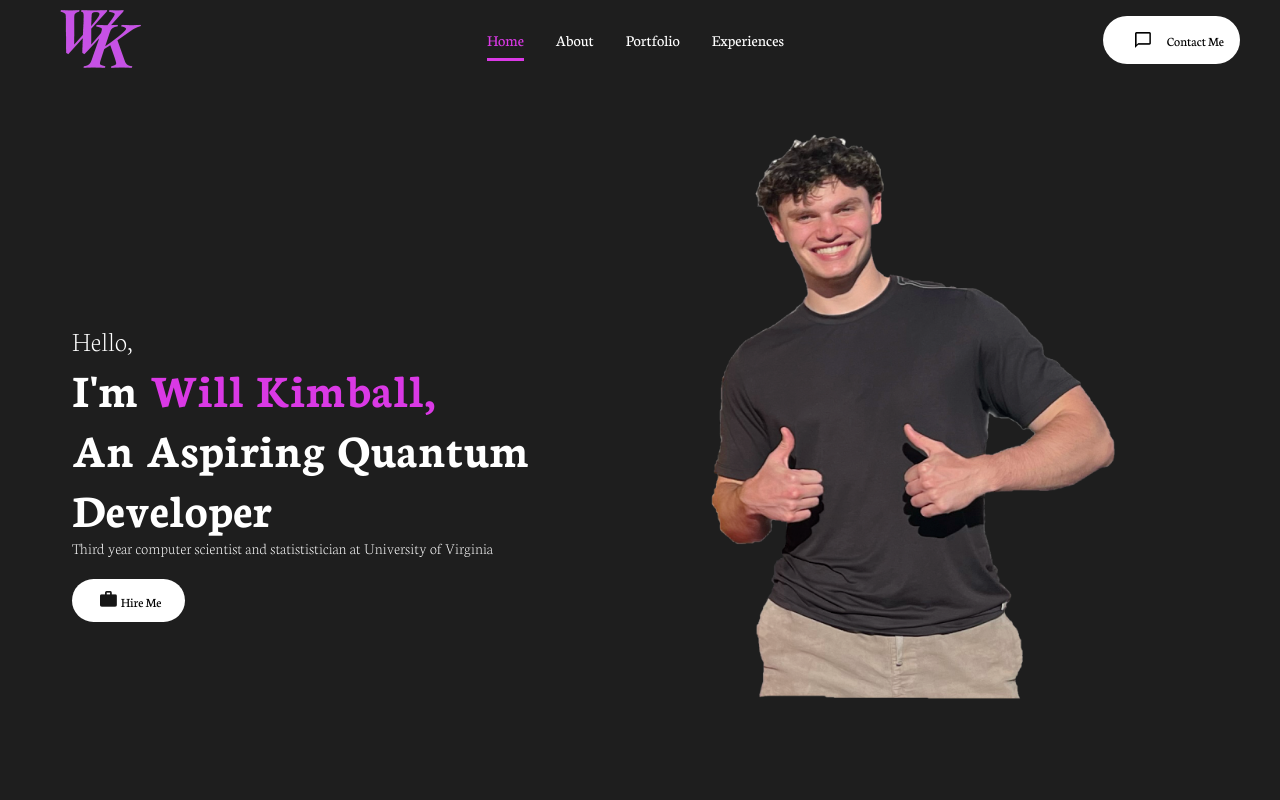
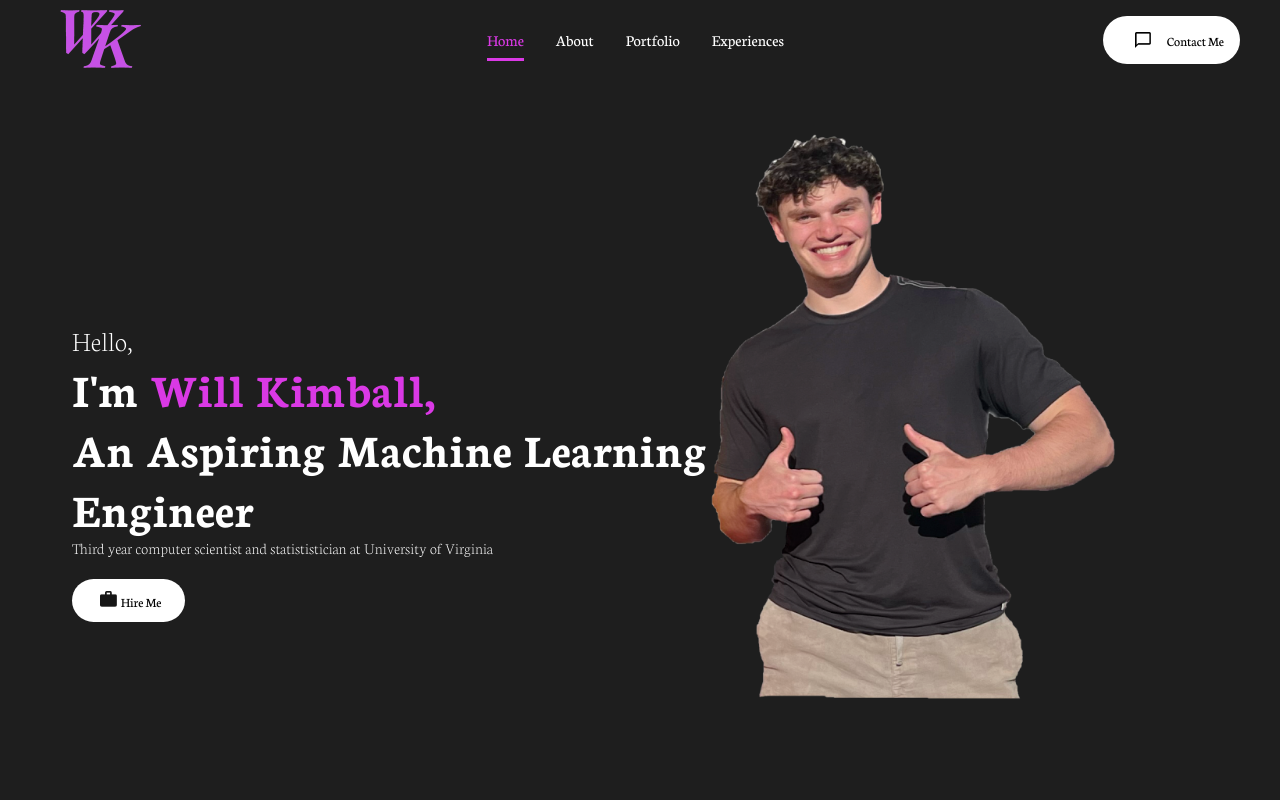
Before and after one commit to WillJKimball/Amp, a React (Create React App) app: page / in a window 1280 px wide. Shown: the top 800 px of the page. Built offline with nearby package versions, Linux system fonts and the light colour scheme.

Commit message:
Update Intro

```diff
--- a/src/component/Intro/intro.js
+++ b/src/component/Intro/intro.js
@@ -9,7 +9,7 @@ const Intro = () => {
         <section id="intro">
             <div className="introContent">
                 <span className="hello">Hello,</span>
-                <span className="introText">I'm<span className="introName"> Will Kimball, </span> <br />An Aspiring Quantum <br />Developer</span>
+                <span className="introText">I'm<span className="introName"> Will Kimball, </span> <br />An Aspiring Machine Learning <br />Engineer</span>
                 <p className="introPara">Third year computer scientist and statististician at University of Virginia</p>
                 <Link to="contact" smooth={true} duration={500}>
                     <button className="btn">
```
